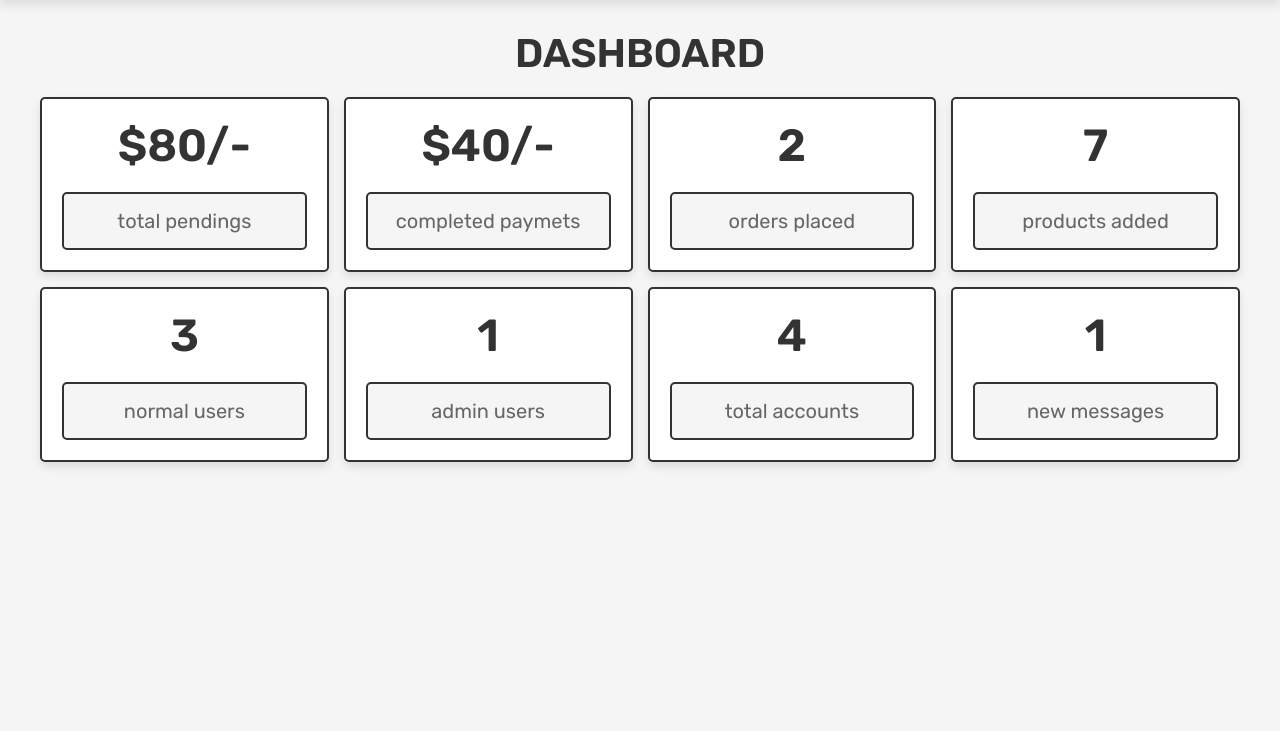
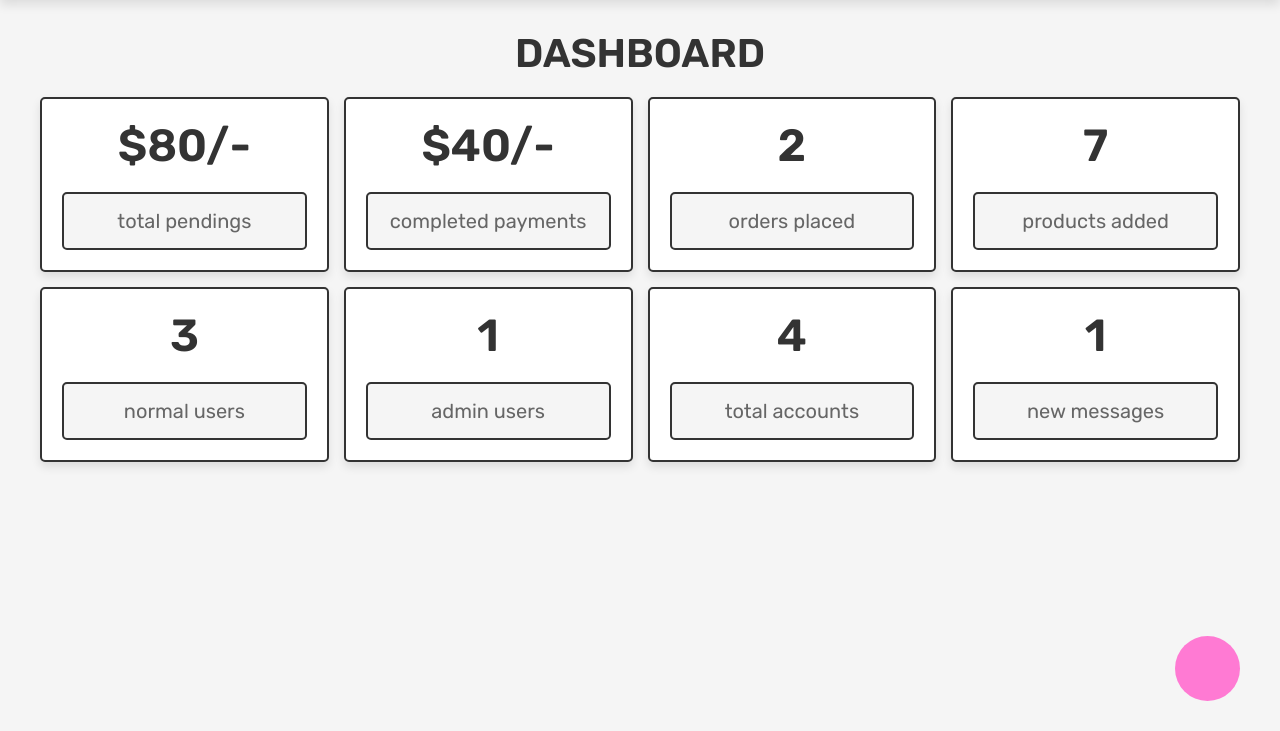
Before and after one commit to Adam3131/crm-project, a PHP site: page /admin_page.php in a window 1280 px wide. Shown: the part 69-800 px from the top of the page. Run offline with PHP 8.4, Linux system fonts and the light colour scheme; a user stored in the database is signed in; data comes from the database, SQL or seed files in the repository.

Commit message:
[ Add logic for user chat ]

```diff
--- a/admin_page.php
+++ b/admin_page.php
@@ -25,6 +25,8 @@ if(!isset($admin_id)){
 
    <!-- custom admin css file link  -->
    <link rel="stylesheet" href="css/admin_style.css">
+   <!-- Chat CSS -->
+   <link rel="stylesheet" href="css/chat.css">
 
 </head>
 <body>
@@ -58,7 +60,7 @@ if(!isset($admin_id)){
             };
          ?>
          <h3>$<?php echo $total_completes; ?>/-</h3>
-         <p>completed paymets</p>
+         <p>completed payments</p>
       </div>
 
       <div class="box">
@@ -119,19 +121,10 @@ if(!isset($admin_id)){
 
 </section>
 
-
-
-
-
-
-
-
-
-
-
-
+<?php @include 'floating_button.php'; ?>
 
 <script src="js/admin_script.js"></script>
+<script src="js/chat.js"></script>
 
 </body>
 </html>
--- /dev/null
+++ b/css/chat.css
@@ -0,0 +1,128 @@
+.floating-container {
+    position: fixed;
+    width: 100px;
+    height: 100px;
+    bottom: 0;
+    right: 0;
+    margin: 30px 5px;
+ }
+
+ .floating-container:hover .floating-button {
+    box-shadow: 0 10px 25px rgba(255, 171, 227, 0.6);
+    transform: translateY(5px);
+    transition: all 0.3s;
+    cursor: pointer;
+ }
+
+ .floating-button {
+    position: absolute;
+    width: 65px;
+    height: 65px;
+    background: #ff7ad3;
+    bottom: 0;
+    border-radius: 50%;
+    left: 0;
+    right: 0;
+    color: white;
+    line-height: 65px;
+    text-align: center;
+    font-size: 23px;
+    z-index: 9999;
+    cursor: pointer;
+    -webkit-transition: all 0.3s;
+    transition: 0.3s;
+ }
+
+ .chatbox-container {
+    width: 300px;
+    height: 400px;
+    background-color: #fff;
+    border-radius: 10px;
+    box-shadow: 0 0 15px rgba(0,0,0,0.2);
+    position: fixed;
+    bottom: 80px;
+    right: 20px;
+    transform: scale(0);
+    transform-origin: bottom right;
+    transition: transform 0.3s ease-in-out;
+    display: flex;
+    flex-direction: column;
+ }
+
+ .chatbox-header {
+    background-color: #ff7ad3;
+    color: #fff;
+    padding: 10px;
+    border-top-left-radius: 10px;
+    border-top-right-radius: 10px;
+    display: flex;
+    justify-content: space-between;
+    align-items: center;
+ }
+
+ .chatbox-content {
+    flex: 1;
+    padding: 10px;
+    overflow-y: auto;
+    display: flex;
+    flex-direction: column;
+    gap: 10px;
+    color: rgba(0, 0, 0, 0.6);
+    font-size: 13px;
+ }
+
+ .chat-bubble {
+    max-width: 70%;
+    padding: 10px;
+    border-radius: 10px;
+    margin: 5px 0;
+    position: relative;
+    word-wrap: break-word;
+ }
+
+ .sent-message {
+    align-self: flex-end;
+    background-color: #ff7ad3;
+    color: #fff;
+ }
+
+ .received-message {
+    align-self: flex-start;
+    background-color: #f1f1f1;
+    color: #000;
+ }
+
+ .chatbox-input {
+    padding: 10px;
+    display: flex;
+    border-top: 1px solid #ddd;
+ }
+
+ .chatbox-input input {
+    flex: 1;
+    padding: 10px;
+    border: 1px solid #ddd;
+    border-radius: 5px 0 0 5px;
+    outline: none;
+ }
+
+ .chatbox-input button {
+    padding: 10px;
+    background-color: #ff7ad3;
+    color: #fff;
+    border: none;
+    border-radius: 0 5px 5px 0;
+    cursor: pointer;
+ }
+
+ .chatbox-input button:hover {
+    background-color: #ff7ad3;
+ }
+
+ .chatbox-container.active {
+    transform: scale(1);
+ }
+
+ .close-chatbox {
+    cursor: pointer;
+ }
--- a/floating_button.php
+++ b/floating_button.php
@@ -10,7 +10,7 @@
         <h3>Chat with us</h3>
         <span class="close-chatbox">&times;</span>
     </div>
-    <div class="chatbox-content">
+    <div class="chatbox-content" id="chatbox-content">
         <p>Welcome! How can we help you?</p>
     </div>
     <div class="chatbox-input">
--- /dev/null
+++ b/js/chat.js
@@ -0,0 +1,80 @@
+document.addEventListener('DOMContentLoaded', function() {
+    const floatingButton = document.querySelector('.floating-button');
+    const chatboxContainer = document.querySelector('.chatbox-container');
+    const closeChatbox = document.querySelector('.close-chatbox');
+    const sendButton = document.getElementById('send-button');
+    const chatInput = document.getElementById('chat-input');
+    const chatboxContent = document.getElementById('chatbox-content');
+
+    function fetchMessages() {
+        fetch('fetch_messages.php')
+            .then(response => {
+                if (!response.ok) {
+                    throw new Error('Network response was not ok');
+                }
+                return response.json();
+            })
+            .then(data => {
+                chatboxContent.innerHTML = '';
+                data.forEach(message => {
+                    const chatBubble = document.createElement('div');
+                    chatBubble.classList.add('chat-bubble');
+                    if (message.sent) {
+                        chatBubble.classList.add('sent-message');
+                    } else {
+                        chatBubble.classList.add('received-message');
+                    }
+                    chatBubble.textContent = message.chat;
+                    chatboxContent.appendChild(chatBubble);
+                });
+                chatboxContent.scrollTop = chatboxContent.scrollHeight;
+            })
+            .catch(error => {
+                console.error('There was a problem with the fetch operation:', error);
+            });
+    }
+
+    if (floatingButton && chatboxContainer && closeChatbox && sendButton && chatInput && chatboxContent) {
+        floatingButton.addEventListener('click', function() {
+            chatboxContainer.classList.toggle('active');
+            fetchMessages();
+        });
+
+        closeChatbox.addEventListener('click', function() {
+            chatboxContainer.classList.remove('active');
+        });
+
+        sendButton.addEventListener('click', function() {
+            const messageText = chatInput.value.trim();
+            if (messageText) {
+                fetch('send_message.php', {
+                    method: 'POST',
+                    headers: {
+                        'Content-Type': 'application/x-www-form-urlencoded',
+                    },
+                    body: new URLSearchParams({
+                        message: messageText,
+                        recipient_id: 10 // Assuming the recipient is always the admin with ID 10
+                    })
+                })
+                .then(response => response.json())
+                .then(data => {
+                    if (data.status === 'success') {
+                        const chatBubble = document.createElement('div');
+                        chatBubble.classList.add('chat-bubble', 'sent-message');
+                        chatBubble.textContent = data.message;
+                        chatboxContent.appendChild(chatBubble);
+                        chatInput.value = '';
+                        chatboxContent.scrollTop = chatboxContent.scrollHeight;
+                    }
+                });
+            }
+        });
+
+        chatInput.addEventListener('keypress', function(e) {
+            if (e.key === 'Enter') {
+                sendButton.click();
+            }
+        });
+    }
+})
--- a/shop_db.sql
+++ b/shop_db.sql
@@ -266,6 +266,9 @@ ALTER TABLE `products`
 ALTER TABLE `users`
   MODIFY `id` int(100) NOT NULL AUTO_INCREMENT, AUTO_INCREMENT=17;
 
+ALTER TABLE `chat`
+  ADD `id` INT(11) NOT NULL AUTO_INCREMENT PRIMARY KEY FIRST;
+
 --
 -- AUTO_INCREMENT for table `wishlist`
 --
```
Also changed, not shown: fetch_messages.php (added, +26 -0 lines), home.php (+35 -20 lines), js/script.js (+0 -37 lines), send_message.php (added, +22 -0 lines).
